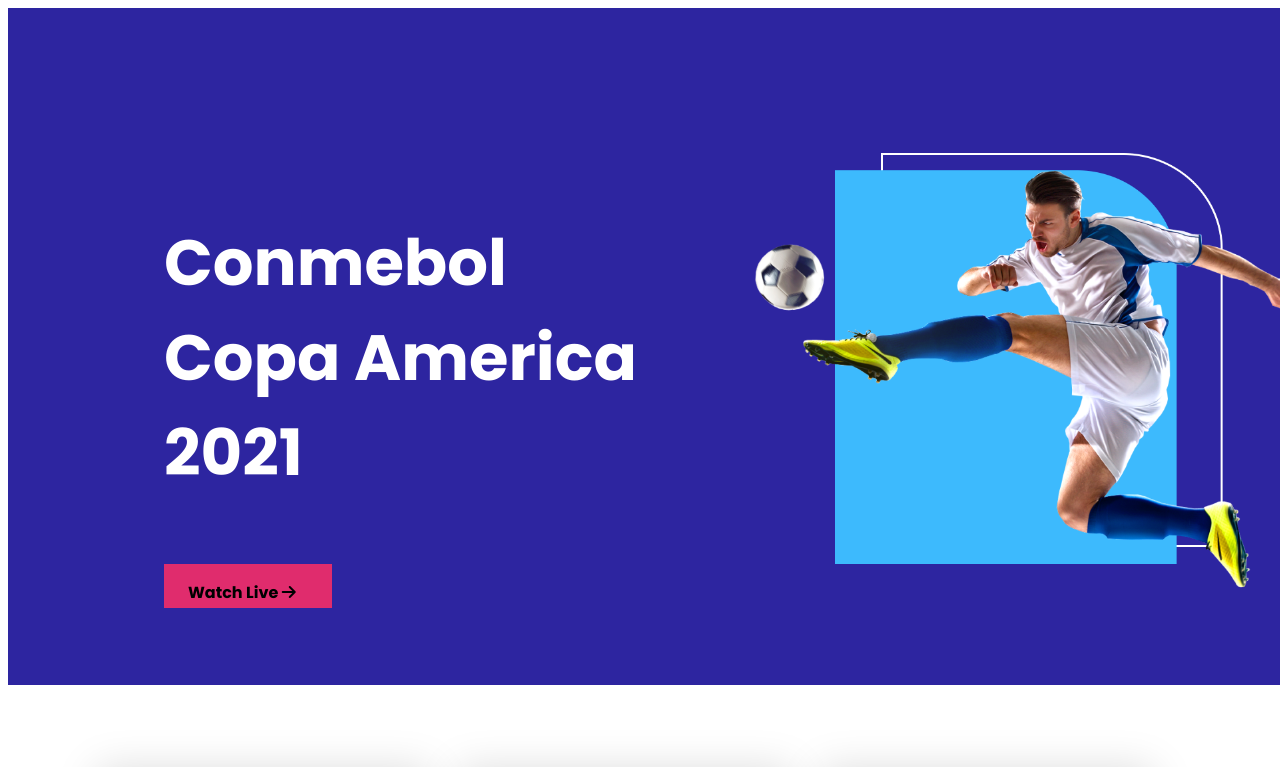
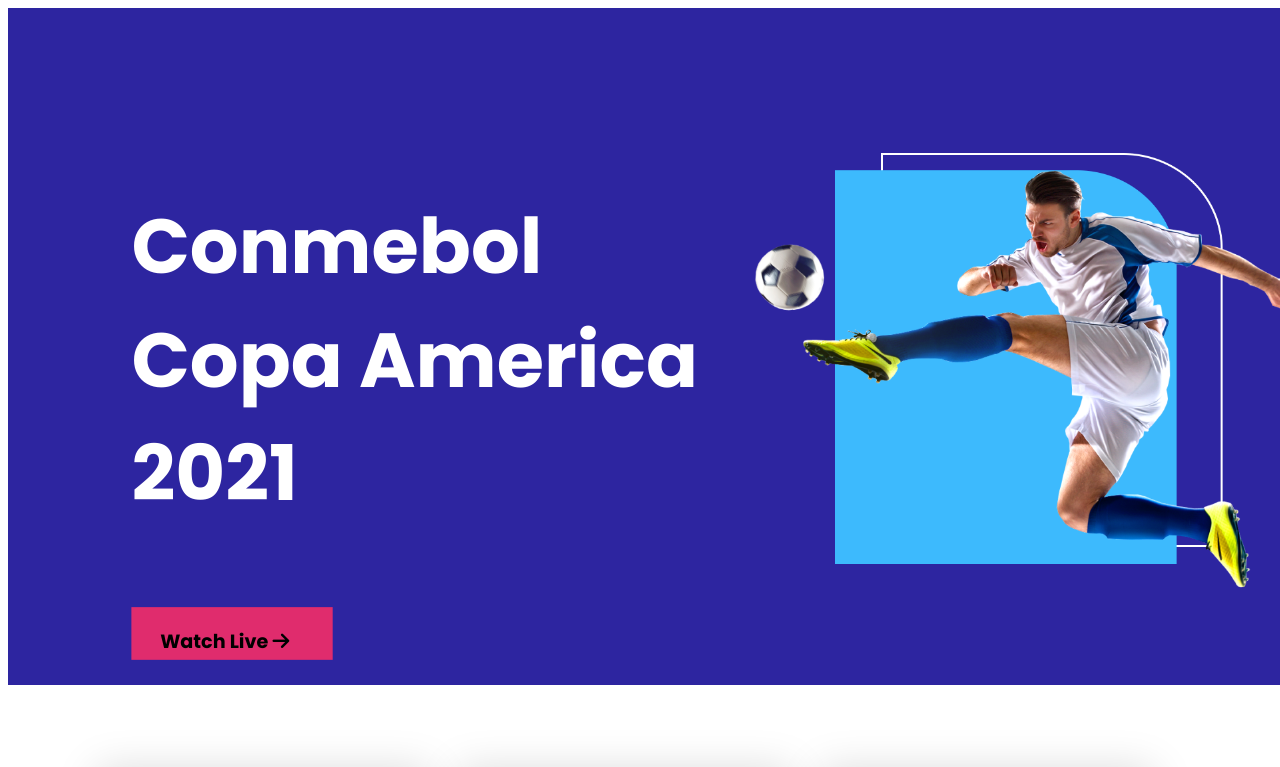
Before and after one commit to mdsazzad183/responsive-football, a plain HTML site: page index.html in a window 1280 px wide. In both pictures the pointer is over the element 328 px from the left and 346 px from the top of the page. Shown: the top 767 px of the page. Drawn offline with Linux system fonts and the light colour scheme.

Commit message:
final added

```diff
--- a/styles/style.css
+++ b/styles/style.css
@@ -13,10 +13,11 @@
     height: 677px;
     background-color: #2D25A0;
 }
-
-.heading{
+.heading:hover{
     display: grid;
     grid-column-gap: 27px;
+    transform: scale(1.2);
+    transition: transform 3s ease-in-out;
 }
  h1{
     color: white;
@@ -48,7 +49,6 @@
     margin-left: 102px;
     margin-top: 145px;
 }
-
 .players{
     flex-direction: row;
     align-items: flex-start;
```
